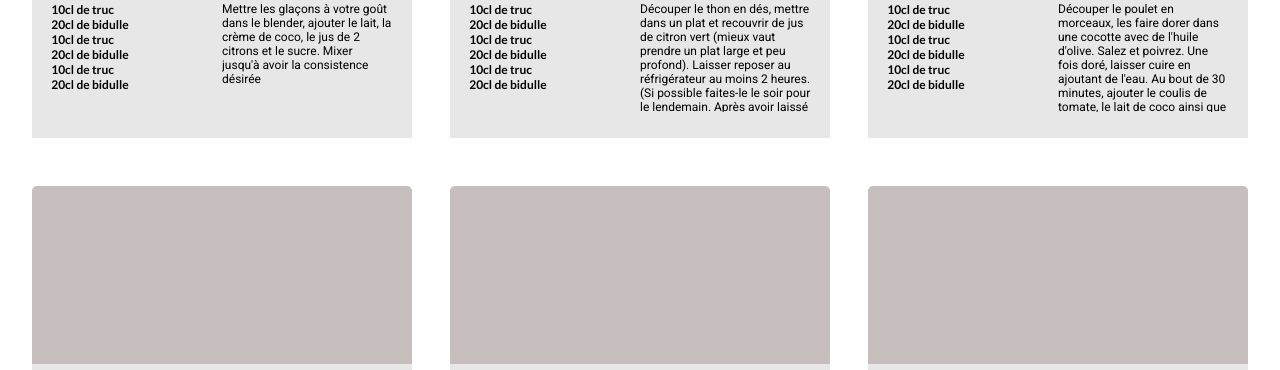
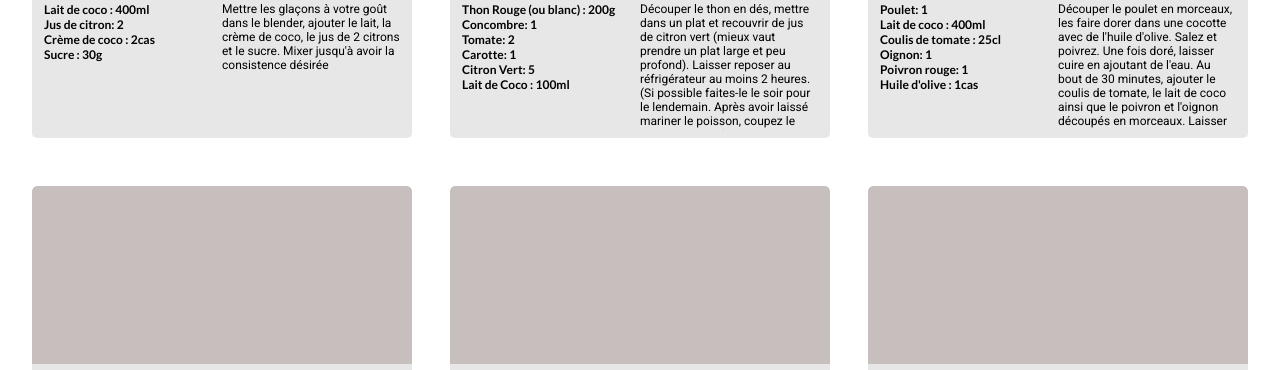
Before and after one commit to TanguyLunais-Robin/Testtesttest, a website with bundled scripts: page index.html in a window 1280 px wide. Shown: the part 660-1030 px from the top of the page. Built offline with nearby package versions, Linux system fonts and the light colour scheme; files whose address does not match are found by name.

Commit message:
injection dynamique des recettes en js via recipes.js terminé

```diff
--- a/js/index.js
+++ b/js/index.js
@@ -1,10 +1,37 @@
 import { recipes } from './recipes.js';
-console.log(recipes);
-//On boucle sur la longueur du tableau en incrémentant de 1
+//console.log(recipes);
+//On boucle pour parcourir toutes les recettes du tableau
 for (let i = 0; i < recipes.length; i++) {
-  console.log(recipes[i]);
-  const ingredients = recipes[i].ingredients;
-  console.log(ingredients);
+  // console.log(recipes[i]);
+  const ingredientDetail = recipes[i].ingredients;
+  // console.log(ingredients);
+  let besoin = '';
+  for (let j = 0; j < ingredientDetail.length; j++) {
+    // console.log(ingredientDetail[j]);
+    const ingredient = ingredientDetail[j].ingredient;
+    const quantite = ingredientDetail[j].quantity;
+    //console.log(quantite);
+    let unite = ingredientDetail[j].unit;
+    //
+    if (unite === 'grammes') {
+      unite = 'g';
+    } else if (unite === 'cuillères à soupe') {
+      unite = 'cas';
+    } else if (unite === 'cuillères à café') {
+      unite = 'cac';
+    }
+    // console.log(unite);
+
+    if (quantite && unite != undefined) {
+      besoin += `<li>${ingredient} : ${quantite}${unite}</li>`;
+    } else if (quantite != undefined && unite == undefined) {
+      besoin += `<li>${ingredient}: ${quantite}</li>`;
+      console.log(besoin);
+    } else if (quantite && unite == undefined) {
+      besoin += `<li>${ingredient}</li>`;
+      console.log(besoin);
+    }
+  }
 
   const recettes = document.querySelector('.cards');
 
@@ -33,12 +60,7 @@ for (let i = 0; i < recipes.length; i++) {
             <div class="card_content_body">
               <div class="card_ingredient">
                 <ul class="card_ingredient_list">
-                  <li>10cl de truc</li>
-                  <li>20cl de bidulle</li>
-                  <li>10cl de truc</li>
-                  <li>20cl de bidulle</li>
-                  <li>10cl de truc</li>
-                  <li>20cl de bidulle</li>
+                ${besoin}
                 </ul>
               </div>
               <div class="card_description">
--- a/js/recipes.js
+++ b/js/recipes.js
@@ -20,7 +20,7 @@ const recipes = [
       },
       {
         ingredient: 'Sucre',
-          quantite: 30,
+        quantity: 30,
         unit: 'grammes',
       },
       {
@@ -53,7 +53,7 @@ const recipes = [
       },
       {
         ingredient: 'Carotte',
-          quantite: 1,
+        quantity: 1,
       },
       {
         ingredient: 'Citron Vert',
@@ -181,7 +181,7 @@ const recipes = [
       {
         ingredient: 'Moutarde de Dijon',
         quantity: 1,
-          unite: 'cuillères à soupe',
+        unit: 'cuillères à soupe',
       },
     ],
     time: 45,
@@ -467,12 +467,12 @@ const recipes = [
       {
         ingredient: 'Vinaigre de cidre',
         quantity: 1,
-          unit: 'cuillère à soupe',
+        unit: 'cuillères à soupe',
       },
       {
         ingredient: "huile d'olive",
         quantity: 2,
-          unit: 'cuillère à soupe',
+        unit: 'cuillères à soupe',
       },
     ],
     time: 40,
@@ -588,7 +588,7 @@ const recipes = [
       {
         ingredient: "huile d'olives",
         quantity: 2,
-          unit: 'cuillère à soupe',
+        unit: 'cuillères à soupe',
       },
     ],
     time: 45,
@@ -969,7 +969,7 @@ const recipes = [
       {
         ingredient: 'Crème fraîche',
         quantity: 4,
-          unit: 'cuillère à soupe',
+        unit: 'cuillères à soupe',
       },
       {
         ingredient: 'Vermicelles',
--- a/scss/layout/cards.scss
+++ b/scss/layout/cards.scss
@@ -9,6 +9,8 @@
   width: 380px;
   height: 364px;
   margin-bottom: 3rem;
+  overflow: hidden;
+  border-radius: 5px;
 }
 
 .card_header {
@@ -19,7 +21,7 @@
   background-color: $couleur_background_search;
   width: 100%;
   height: 186px;
-  padding: 0.75rem 1.2rem;
+  padding: 0.75rem;
 }
 
 .card_content_header {
@@ -32,7 +34,7 @@
 .card_content_body {
   display: flex;
   margin-top: 1rem;
-  height: 68%;
+  height: 79%;
 }
 .card_ingredient {
   width: 50%;
@@ -48,6 +50,8 @@ h3 {
   font-size: 0.75rem;
   font-weight: 400;
   overflow: hidden;
+
+  text-overflow: ellipsis;
 }
 .card_duration {
   display: flex;
```
Also changed, not shown: css/style.css, 1 other file. Lines whose indentation alone changed are shown as unchanged.
